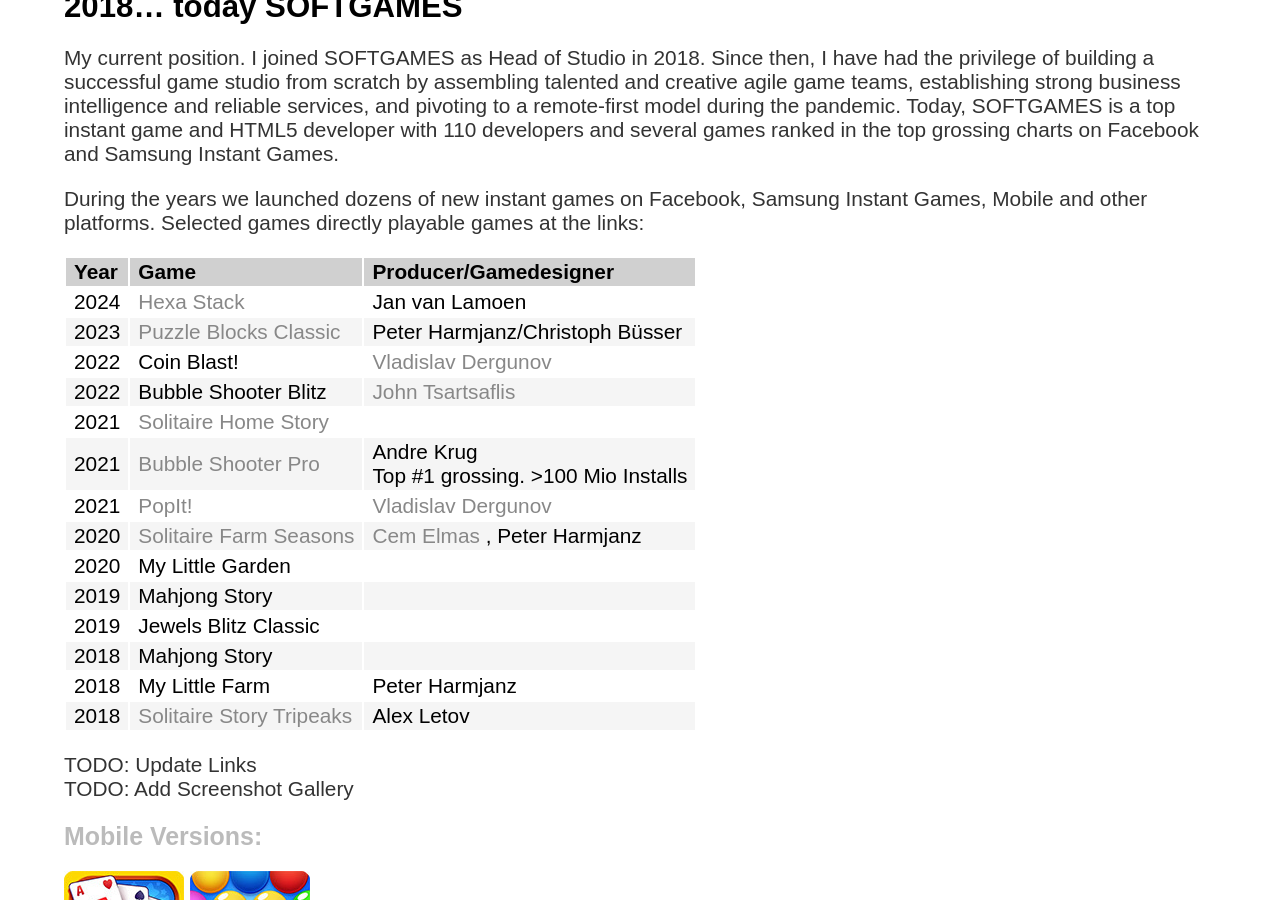
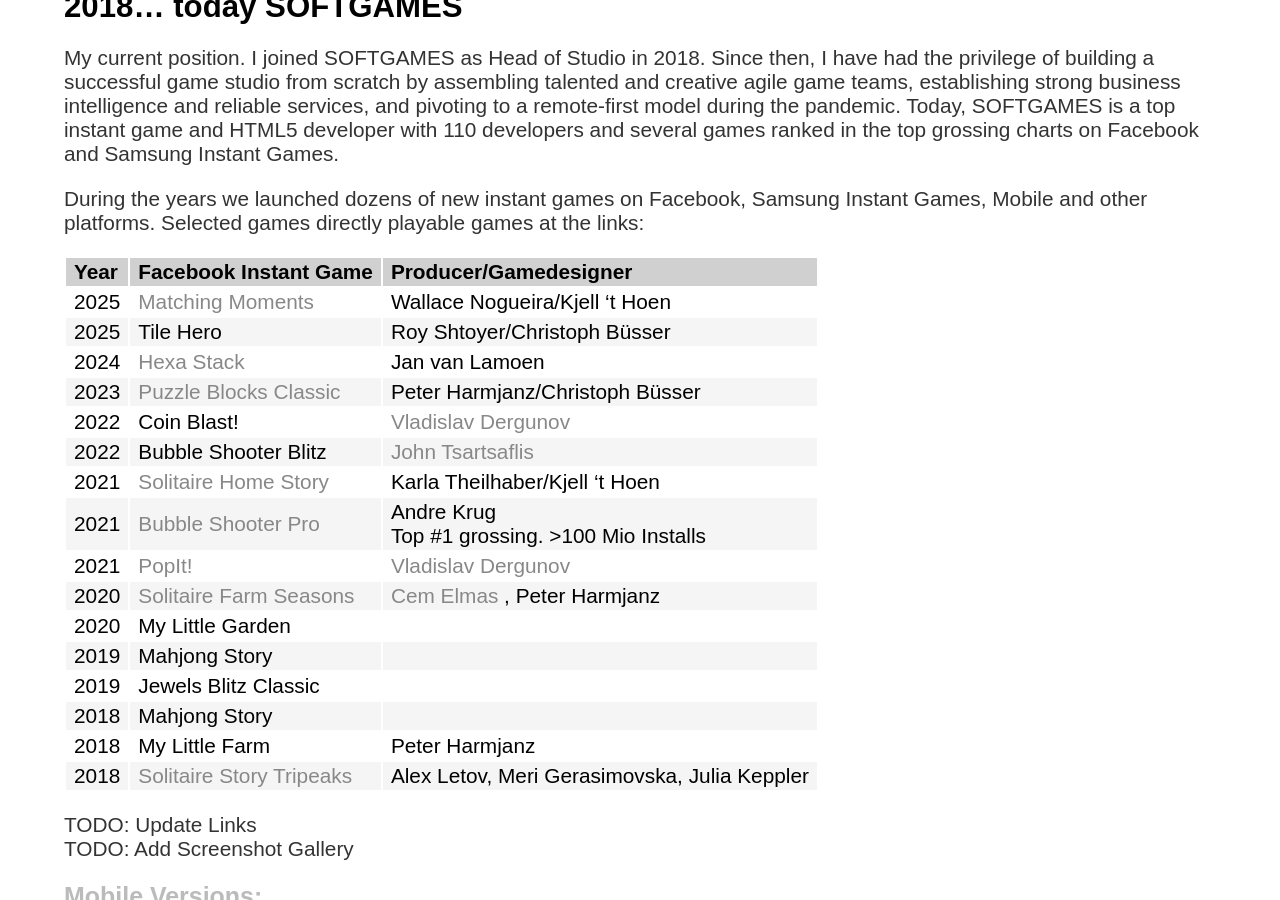
Before and after one commit to gebirgsbernd/gebirgsbernd.github.io, a Jekyll site: the page built from z_aboutme/_posts/1989-01-01-old.md, in a window 1280 px wide and 900 px high, scrolled down 599 px. Built offline with Jekyll 4.4.1, drawn with Linux system fonts in a browser that asks for light colours; some web fonts are replaced.

Commit message:
Added 2025 games, few Mobile games

```diff
--- a/z_aboutme/_posts/1989-01-01-old.md
+++ b/z_aboutme/_posts/1989-01-01-old.md
@@ -35,13 +35,15 @@
   }
 </style>
 
-| Year | Game                                                          | Producer/Gamedesigner            |
+| Year | Facebook Instant Game                                         | Producer/Gamedesigner            |
 |------|---------------------------------------------------------------|----------------------------------|
+| 2025 | [Matching Moments](https://fb.gg/play/matching-moments)       | Wallace Nogueira/Kjell 't Hoen   |
+| 2025 | Tile Hero       | Roy Shtoyer/Christoph Büsser   |
 | 2024 | [Hexa Stack](https://fb.gg/play/408305982143225)              | Jan van Lamoen                   |
 | 2023 | [Puzzle Blocks Classic](https://fb.gg/play/sg-puzzle-blocks)  | Peter Harmjanz/Christoph Büsser  |
 | 2022 | Coin Blast!                                                   | [Vladislav Dergunov](https://www.linkedin.com/in/vladislav-dergunov-game-designer/) |
 | 2022 | Bubble Shooter Blitz                                          | [John Tsartsaflis](https://www.linkedin.com/in/johnts/) |
-| 2021 | [ Solitaire Home Story](/z_games/2025/01/06/soli.html)  ||
+| 2021 | [ Solitaire Home Story](/z_games/2025/01/06/soli.html)  | Karla Theilhaber/Kjell 't Hoen|
 | 2021 | [ Bubble Shooter Pro ](https://fb.gg/play/sg_bs-pro)| Andre Krug<br>Top #1 grossing. >100 Mio Installs|
 | 2021 | [ PopIt! ](https://fb.gg/play/sg_bs-pro)| [Vladislav Dergunov](https://www.linkedin.com/in/vladislav-dergunov-game-designer/)|
 | 2020 | [ Solitaire Farm Seasons ](/z_games/2025/01/06/soli.html)| [Cem Elmas](https://www.linkedin.com/in/cemelmas/) ,  Peter Harmjanz|
@@ -50,7 +52,7 @@
 | 2019 | Jewels Blitz Classic  ||
 | 2018 | Mahjong Story ||
 | 2018 | My Little Farm  | Peter Harmjanz |
-| 2018 | [ Solitaire Story Tripeaks ](/z_games/2025/01/06/soli.html)  | Alex Letov |
+| 2018 | [ Solitaire Story Tripeaks ](/z_games/2025/01/06/soli.html)  | Alex Letov, Meri Gerasimovska, Julia Keppler |
 {: .meineTabelle}
 
 TODO: Update Links <br>
```
Also changed, not shown: other parts of z_aboutme/_posts/1989-01-01-old.md (+2 -0 lines), assets/softgames/pbc.jpg (added), 4 other files.
